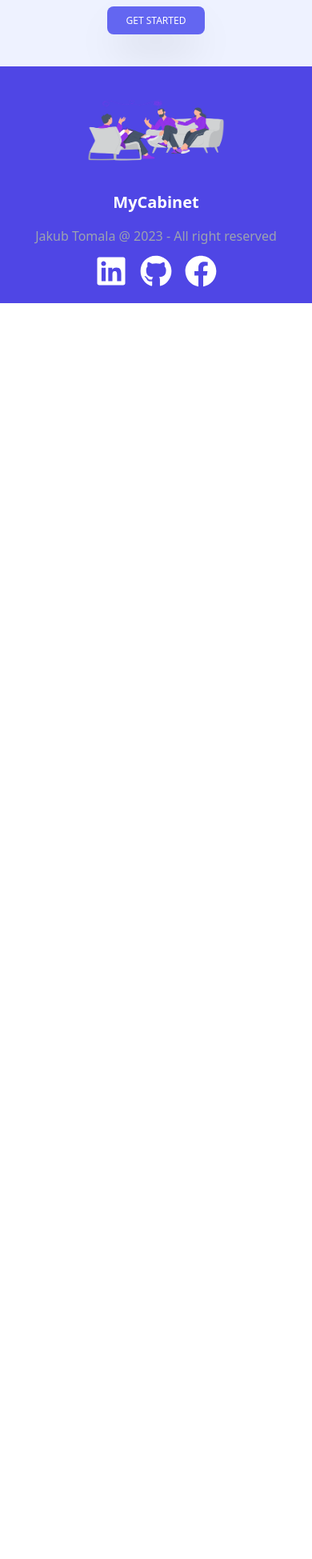
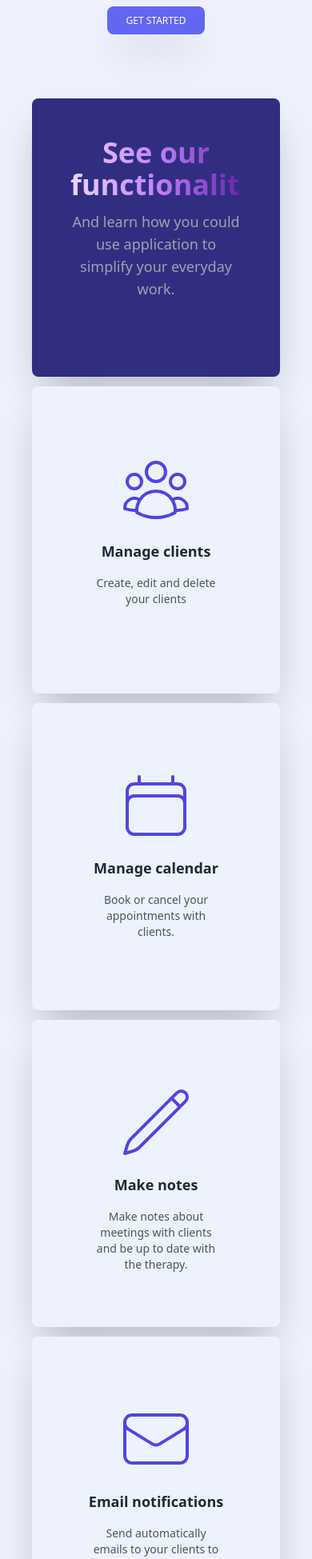
Before and after one commit to KiTroNik/Psychological_counselling, a React (Vite) app in the folder frontend/: page / in a window 390 px wide. Shown: the part 1120-3069 px from the top of the page at 80% size. Before the commit the page ends 1499 px from the top, so only its background shows below. Built offline with nearby package versions, Linux system fonts and the light colour scheme.

Commit message:
[45] Done LandingPage.

```diff
--- a/frontend/src/index.html
+++ b/frontend/src/index.html
@@ -5,6 +5,7 @@
   <meta name="viewport" content="width=device-width, initial-scale=1.0">
   <meta http-equiv="X-UA-Compatible" content="ie=edge">
   <link rel="stylesheet" href="./index.css">
+  <link rel="icon" type="image/x-icon" href="./assets/images/favicon.ico">
   <title>MyCabinet</title>
 </head>
 <body>
--- /dev/null
+++ b/frontend/src/pages/landing/components/CalendarSVG.tsx
@@ -0,0 +1,17 @@
+interface IProps {
+  clsName: string;
+}
+
+const CalendarSVG = (props: IProps) => {
+  const { clsName } = props;
+
+  return (
+    <svg xmlns="http://www.w3.org/2000/svg" fill="none" viewBox="0 0 24 24" strokeWidth={1.5} stroke="currentColor"
+         className={clsName}>
+      <path strokeLinecap="round" strokeLinejoin="round"
+            d="M6.75 3v2.25M17.25 3v2.25M3 18.75V7.5a2.25 2.25 0 012.25-2.25h13.5A2.25 2.25 0 0121 7.5v11.25m-18 0A2.25 2.25 0 005.25 21h13.5A2.25 2.25 0 0021 18.75m-18 0v-7.5A2.25 2.25 0 015.25 9h13.5A2.25 2.25 0 0121 11.25v7.5" />
+    </svg>
+  );
+};
+
+export default CalendarSVG;
--- /dev/null
+++ b/frontend/src/pages/landing/components/ClientsSVG.tsx
@@ -0,0 +1,18 @@
+
+interface IProps {
+  clsName: string;
+}
+
+const ClientsSVG = (props: IProps) => {
+  const {clsName} = props;
+
+  return (
+    <svg xmlns="http://www.w3.org/2000/svg" fill="none" viewBox="0 0 24 24" strokeWidth={1.5} stroke="currentColor"
+         className={clsName}>
+      <path strokeLinecap="round" strokeLinejoin="round"
+            d="M18 18.72a9.094 9.094 0 003.741-.479 3 3 0 00-4.682-2.72m.94 3.198l.001.031c0 .225-.012.447-.037.666A11.944 11.944 0 0112 21c-2.17 0-4.207-.576-5.963-1.584A6.062 6.062 0 016 18.719m12 0a5.971 5.971 0 00-.941-3.197m0 0A5.995 5.995 0 0012 12.75a5.995 5.995 0 00-5.058 2.772m0 0a3 3 0 00-4.681 2.72 8.986 8.986 0 003.74.477m.94-3.197a5.971 5.971 0 00-.94 3.197M15 6.75a3 3 0 11-6 0 3 3 0 016 0zm6 3a2.25 2.25 0 11-4.5 0 2.25 2.25 0 014.5 0zm-13.5 0a2.25 2.25 0 11-4.5 0 2.25 2.25 0 014.5 0z" />
+    </svg>
+  );
+};
+
+export default ClientsSVG;
--- /dev/null
+++ b/frontend/src/pages/landing/components/EmailSVG.tsx
@@ -0,0 +1,17 @@
+interface IProps {
+  clsName: string;
+}
+
+const EmailSVG = (props: IProps) => {
+  const { clsName } = props;
+
+  return (
+    <svg xmlns="http://www.w3.org/2000/svg" fill="none" viewBox="0 0 24 24" strokeWidth={1.5} stroke="currentColor"
+         className={clsName}>
+      <path strokeLinecap="round" strokeLinejoin="round"
+            d="M21.75 6.75v10.5a2.25 2.25 0 01-2.25 2.25h-15a2.25 2.25 0 01-2.25-2.25V6.75m19.5 0A2.25 2.25 0 0019.5 4.5h-15a2.25 2.25 0 00-2.25 2.25m19.5 0v.243a2.25 2.25 0 01-1.07 1.916l-7.5 4.615a2.25 2.25 0 01-2.36 0L3.32 8.91a2.25 2.25 0 01-1.07-1.916V6.75" />
+    </svg>
+  );
+};
+
+export default EmailSVG;
--- /dev/null
+++ b/frontend/src/pages/landing/components/FeatureCard.tsx
@@ -0,0 +1,21 @@
+import React from "react";
+
+interface IProps {
+  Image: React.FC<{clsName: string}>;
+  title: string;
+  content: string;
+}
+
+const FeatureCard = (props: IProps) => {
+  const { Image, title, content } = props;
+
+  return (
+    <article className="py-20 w-full max-w-sm text-center rounded-lg shadow-2xl h-96">
+      <Image clsName={"h-24 w-24 stroke-indigo-600 stroke-1 m-auto mb-4"} />
+      <h3 className="text-lg font-semibold text-gray-800 mb-4">{title}</h3>
+      <p className="text-sm text-gray-600 w-40 m-auto">{content}</p>
+    </article>
+  )
+}
+
+export default FeatureCard;
--- /dev/null
+++ b/frontend/src/pages/landing/components/Features.tsx
@@ -0,0 +1,38 @@
+import { ClientsSVG, EmailSVG, CalendarSVG, PenSVG, FeatureCard } from "./index";
+
+const Features = () => {
+  return (
+    <article className="bg-indigo-50 p-10">
+      <div className="max-w-screen-2xl text-center m-auto md:grid md:grid-cols-17 md:grid-rows-3">
+        <div className="mb-3 pb-24 bg-indigo-900 shadow-2xl rounded-lg p-12 md:col-start-1 md:col-end-18 md:row-start-1 md:row-end-3">
+          <h2
+            className="mb-3 text-4xl md:text-6xl font-extrabold text-transparent bg-clip-text bg-gradient-to-r from-purple-200 via-purple-400 to-purple-800">See
+            our functionalities</h2>
+          <p className="text-lg text-gray-400">And learn how you could use application to <br />
+            simplify your everyday work.</p>
+        </div>
+
+        <div className="mb-3 rounded-lg bg-indigo-50 container max-w-sm m-auto md:col-start-2 md:col-end-5 md:row-start-2 md:row-end-4">
+          <FeatureCard Image={ClientsSVG} title="Manage clients" content="Create, edit and delete your clients" />
+        </div>
+
+        <div className="mb-3 rounded-lg bg-indigo-50 container max-w-sm m-auto md:col-start-6 md:col-end-9 md:row-start-2 md:row-end-4">
+          <FeatureCard Image={CalendarSVG} title="Manage calendar"
+                       content="Book or cancel your appointments with clients." />
+        </div>
+
+        <div className="mb-3 rounded-lg bg-indigo-50 container max-w-sm m-auto md:col-start-10 md:col-end-13 md:row-start-2 md:row-end-4">
+          <FeatureCard Image={PenSVG} title="Make notes"
+                       content="Make notes about meetings with clients and be up to date with the therapy." />
+        </div>
+
+        <div className="mb-3 rounded-lg bg-indigo-50 container max-w-sm m-auto md:col-start-14 md:col-end-17 md:row-start-2 md:row-end-4">
+          <FeatureCard Image={EmailSVG} title="Email notifications"
+                       content="Send automatically emails to your clients to remind them about meeting." />
+        </div>
+      </div>
+    </article>
+  );
+};
+
+export default Features;
--- a/frontend/src/pages/landing/components/LandingPage.tsx
+++ b/frontend/src/pages/landing/components/LandingPage.tsx
@@ -1,12 +1,13 @@
 import { Header } from "../../../shared";
-import Hero from "./Hero";
 import { Footer } from "../../../shared";
+import { Features, Hero } from "./index";
 
 const LandingPage = () => {
   return (
     <div className="min-h-screen">
       <Header/>
       <Hero />
+      <Features />
       <Footer />
     </div>
   );
--- /dev/null
+++ b/frontend/src/pages/landing/components/PenSVG.tsx
@@ -0,0 +1,18 @@
+interface IProps {
+  clsName: string;
+}
+
+const PenSVG = (props: IProps) => {
+  const { clsName } = props;
+
+  return (
+    <svg xmlns="http://www.w3.org/2000/svg" fill="none" viewBox="0 0 24 24" strokeWidth={1.5} stroke="currentColor"
+         className={clsName}>
+      <path strokeLinecap="round" strokeLinejoin="round"
+            d="M16.862 4.487l1.687-1.688a1.875 1.875 0 112.652 2.652L6.832 19.82a4.5 4.5 0 01-1.897 1.13l-2.685.8.8-2.685a4.5 4.5 0 011.13-1.897L16.863 4.487zm0 0L19.5 7.125" />
+    </svg>
+
+  );
+};
+
+export default PenSVG;
--- a/frontend/src/pages/landing/components/index.ts
+++ b/frontend/src/pages/landing/components/index.ts
@@ -1,2 +1,8 @@
 export {default as LandingPage} from "./LandingPage";
 export {default as Hero} from "./Hero";
+export {default as FeatureCard} from "./FeatureCard";
+export {default as ClientsSVG} from "./ClientsSVG";
+export {default as CalendarSVG} from "./CalendarSVG";
+export {default as EmailSVG} from "./EmailSVG";
+export {default as PenSVG} from "././PenSVG";
+export {default as Features} from "./Features";
--- a/frontend/src/shared/components/Footer.tsx
+++ b/frontend/src/shared/components/Footer.tsx
@@ -6,23 +6,23 @@ const Footer = () => {
       <div className="max-w-screen-2xl mx-auto text-center">
         <img src={Psychology} className="m-auto mb-4" style={{ width: 184, height: 120 }} alt="" />
         <p className="mb-4 text-xl font-bold text-white">MyCabinet</p>
-        <p className="mb-3 font-medium text-gray-400">Jakub Tomala @ 2023 - All right reserved</p>
+        <p className="mb-3 font-medium text-gray-400">Jakub Tomala @ {new Date().getFullYear()} - All right reserved</p>
         <ul className="flex justify-center gap-4 md:gap-6">
-          <li><a href="/">
+          <li><a href="https://www.linkedin.com/in/jakub-tomala-34a209227/" target="_blank">
             <svg className="fill-white h-10 w-10 hover:fill-black" viewBox="0 0 448 512">
               <path
                 d="M416 32H31.9C14.3 32 0 46.5 0 64.3v383.4C0 465.5 14.3 480 31.9 480H416c17.6 0 32-14.5 32-32.3V64.3c0-17.8-14.4-32.3-32-32.3zM135.4 416H69V202.2h66.5V416zm-33.2-243c-21.3 0-38.5-17.3-38.5-38.5S80.9 96 102.2 96c21.2 0 38.5 17.3 38.5 38.5 0 21.3-17.2 38.5-38.5 38.5zm282.1 243h-66.4V312c0-24.8-.5-56.7-34.5-56.7-34.6 0-39.9 27-39.9 54.9V416h-66.4V202.2h63.7v29.2h.9c8.9-16.8 30.6-34.5 62.9-34.5 67.2 0 79.7 44.3 79.7 101.9V416z" />
             </svg>
           </a></li>
           <li>
-            <a href="/">
+            <a href="https://github.com/KiTroNik" target="_blank">
               <svg className="fill-white h-10 w-10 hover:fill-black" viewBox="0 0 496 512">
                 <path
                   d="M165.9 397.4c0 2-2.3 3.6-5.2 3.6-3.3.3-5.6-1.3-5.6-3.6 0-2 2.3-3.6 5.2-3.6 3-.3 5.6 1.3 5.6 3.6zm-31.1-4.5c-.7 2 1.3 4.3 4.3 4.9 2.6 1 5.6 0 6.2-2s-1.3-4.3-4.3-5.2c-2.6-.7-5.5.3-6.2 2.3zm44.2-1.7c-2.9.7-4.9 2.6-4.6 4.9.3 2 2.9 3.3 5.9 2.6 2.9-.7 4.9-2.6 4.6-4.6-.3-1.9-3-3.2-5.9-2.9zM244.8 8C106.1 8 0 113.3 0 252c0 110.9 69.8 205.8 169.5 239.2 12.8 2.3 17.3-5.6 17.3-12.1 0-6.2-.3-40.4-.3-61.4 0 0-70 15-84.7-29.8 0 0-11.4-29.1-27.8-36.6 0 0-22.9-15.7 1.6-15.4 0 0 24.9 2 38.6 25.8 21.9 38.6 58.6 27.5 72.9 20.9 2.3-16 8.8-27.1 16-33.7-55.9-6.2-112.3-14.3-112.3-110.5 0-27.5 7.6-41.3 23.6-58.9-2.6-6.5-11.1-33.3 2.6-67.9 20.9-6.5 69 27 69 27 20-5.6 41.5-8.5 62.8-8.5s42.8 2.9 62.8 8.5c0 0 48.1-33.6 69-27 13.7 34.7 5.2 61.4 2.6 67.9 16 17.7 25.8 31.5 25.8 58.9 0 96.5-58.9 104.2-114.8 110.5 9.2 7.9 17 22.9 17 46.4 0 33.7-.3 75.4-.3 83.6 0 6.5 4.6 14.4 17.3 12.1C428.2 457.8 496 362.9 496 252 496 113.3 383.5 8 244.8 8zM97.2 352.9c-1.3 1-1 3.3.7 5.2 1.6 1.6 3.9 2.3 5.2 1 1.3-1 1-3.3-.7-5.2-1.6-1.6-3.9-2.3-5.2-1zm-10.8-8.1c-.7 1.3.3 2.9 2.3 3.9 1.6 1 3.6.7 4.3-.7.7-1.3-.3-2.9-2.3-3.9-2-.6-3.6-.3-4.3.7zm32.4 35.6c-1.6 1.3-1 4.3 1.3 6.2 2.3 2.3 5.2 2.6 6.5 1 1.3-1.3.7-4.3-1.3-6.2-2.2-2.3-5.2-2.6-6.5-1zm-11.4-14.7c-1.6 1-1.6 3.6 0 5.9 1.6 2.3 4.3 3.3 5.6 2.3 1.6-1.3 1.6-3.9 0-6.2-1.4-2.3-4-3.3-5.6-2z" />
               </svg>
             </a>
           </li>
-          <li><a href="/">
+          <li><a href="https://www.facebook.com/jakub.tomala.31/" target="_blank">
             <svg className="fill-white h-10 w-10 hover:fill-black" viewBox="0 0 512 512">
               <path
                 d="M504 256C504 119 393 8 256 8S8 119 8 256c0 123.78 90.69 226.38 209.25 245V327.69h-63V256h63v-54.64c0-62.15 37-96.48 93.67-96.48 27.14 0 55.52 4.84 55.52 4.84v61h-31.28c-30.8 0-40.41 19.12-40.41 38.73V256h68.78l-11 71.69h-57.78V501C413.31 482.38 504 379.78 504 256z" />
--- a/frontend/tailwind.config.js
+++ b/frontend/tailwind.config.js
@@ -3,7 +3,27 @@ module.exports = {
   mode: "jit",
   content: ["./src/**/*.{html,js,ts,jsx,tsx}"],
   theme: {
-    extend: {},
+    extend: {
+      gridTemplateColumns: {
+        "17": "repeat(17, minmax(0, 1fr))",
+      },
+      gridColumnStart: {
+        '13': '13',
+        '14': '14',
+        '15': '15',
+        '16': '16',
+        '17': '17',
+        '18': '18'
+      },
+      gridColumnEnd: {
+        '13': '13',
+        '14': '14',
+        '15': '15',
+        '16': '16',
+        '17': '17',
+        '18': '18'
+      }
+    },
   },
   plugins: [],
 };
```
Also changed, not shown: frontend/.babelrc, 1 other file (tests, documents, lock files or other folders).
